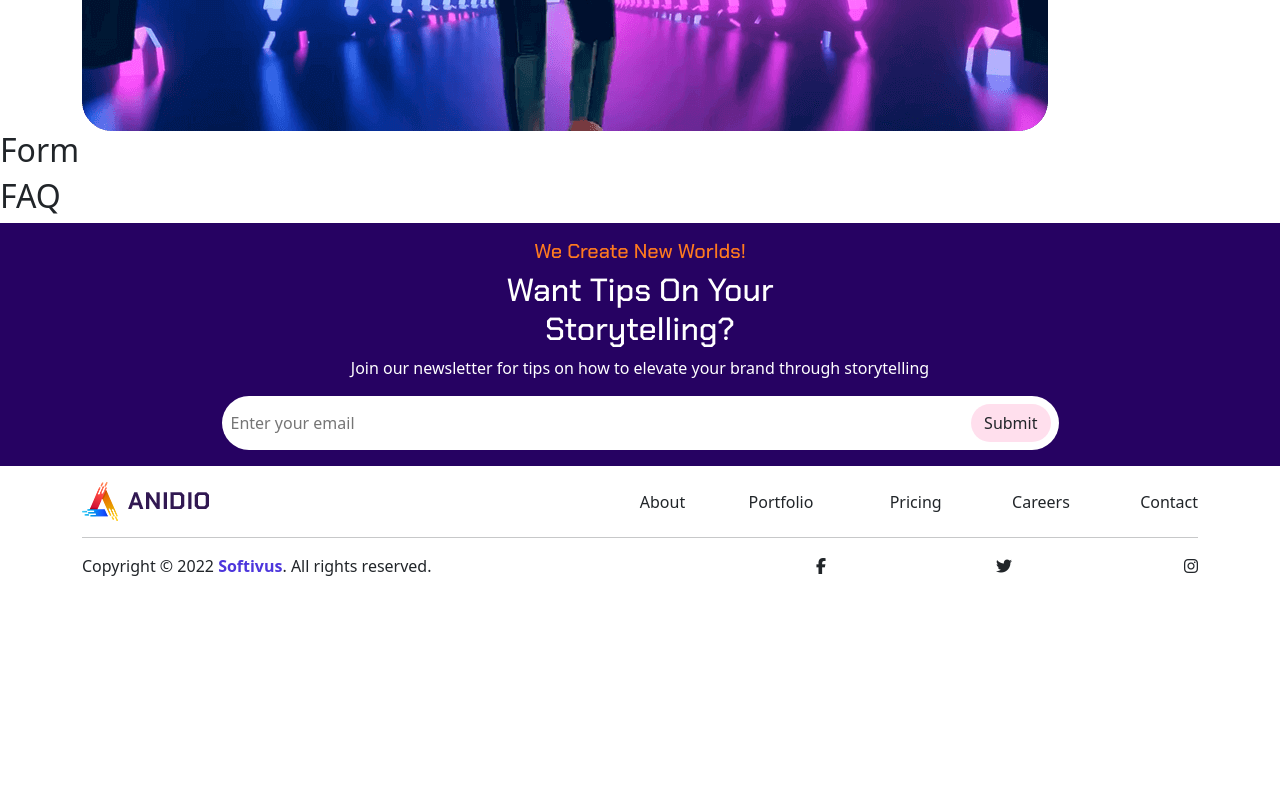
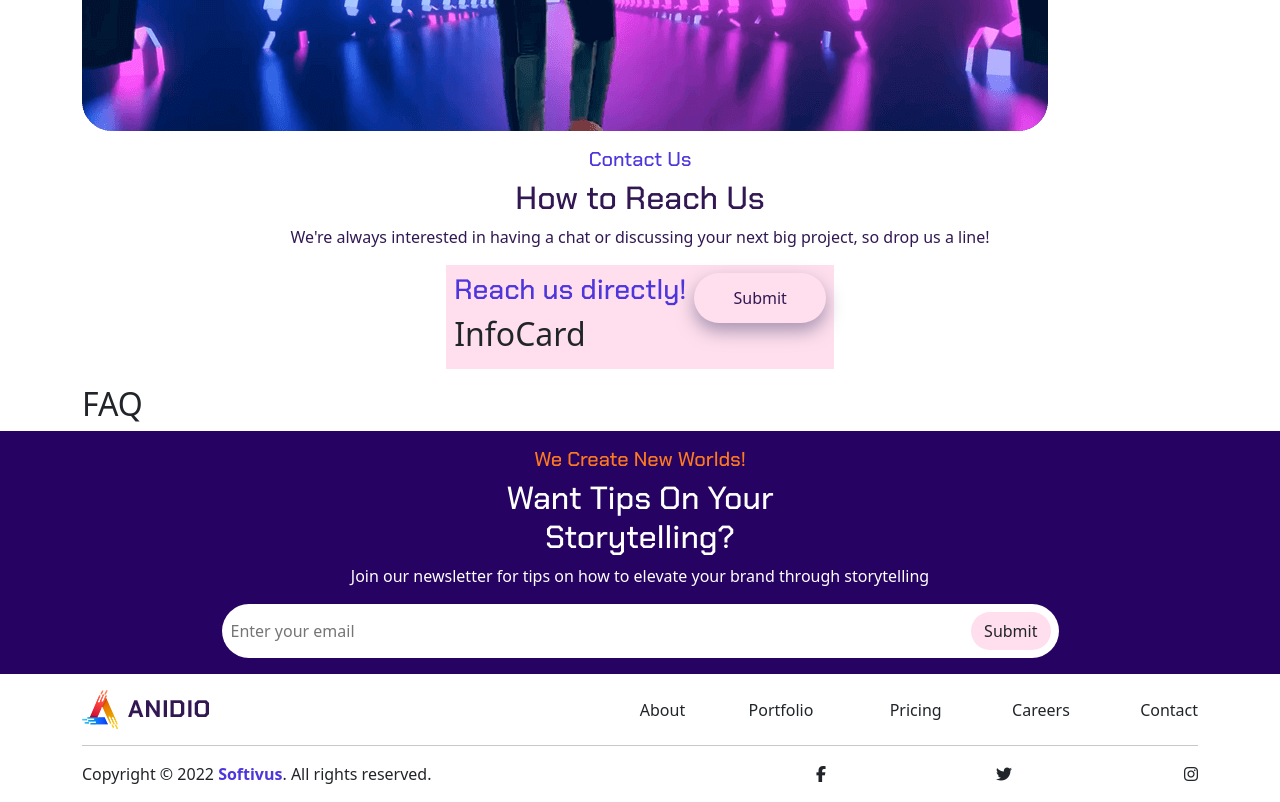
Before and after one commit to IvanTorzoni/proj-html-vuejs, a Vue app: page /contact in a window 1280 px wide. Shown: the part 1060-1862 px from the top of the page. Before the commit the page ends 1654 px from the top, so only its background shows below. Built offline with nearby package versions, Linux system fonts and the light colour scheme.

Commit message:
feat: added SimpleButton & InfoCard - Components

```diff
--- a/src/components/AppFooter.vue
+++ b/src/components/AppFooter.vue
@@ -84,7 +84,7 @@ export default {
    <!-- Footer -->
    <footer class="py-3">
 
-      <div class="container-sm">
+      <div class="container">
 
          <!-- Footer Menu - Section -->
          <section class="row justify-content-between align-items-center">
--- /dev/null
+++ b/src/components/sharedComponents/InfoCard.vue
@@ -0,0 +1,14 @@
+<script>
+export default {
+
+}
+
+</script>
+
+<template>
+
+   <h2>InfoCard</h2>
+
+</template>
+
+<style lang="scss" scoped></style>
--- /dev/null
+++ b/src/components/sharedComponents/SimpleButton.vue
@@ -0,0 +1,32 @@
+<script>
+export default {
+
+   props: {
+
+      bgColor: String,
+      color: String,
+
+   }
+
+}
+
+</script>
+
+<template>
+
+   <button class="ms-btn btn rounded-pill ms-2" :class="bgColor, color">Submit</button>
+
+</template>
+
+<style lang="scss" scoped>
+
+.ms-btn {
+   padding: 12px 38px 12px;
+   display: inline-block;
+   box-shadow: 0px 8px 18px 0px rgba(109, 100, 139, 0.61);
+   border: 1px solid rgba(0, 0, 0, 0);
+   transition: 0.7s;
+
+}
+
+</style>
--- a/src/pages/ContactPage.vue
+++ b/src/pages/ContactPage.vue
@@ -1,13 +1,70 @@
 <script>
+import SimpleButton from '../components/sharedComponents/SimpleButton.vue';
+import InfoCard from '../components/sharedComponents/InfoCard.vue';
+
 export default {
+
+  components: {
+
+    SimpleButton,
+    InfoCard,
+
+  }
 
 }
 </script>
 
 <template>
 
-  <h2>Form</h2>
+  <div class="container-lg">
 
-  <h2>FAQ</h2>
+    <!-- Contact Us - Section -->
+    <section class="py-3">
+
+      <div class="container-sm d-flex flex-column justify-content-center align-items-center">
+
+        <h5 class="ms-font-cp ms-text-l-purple">Contact Us</h5>
+
+        <h2 class="ms-font-cp ms-text-d-purple text-center">How to Reach Us</h2>
+
+        <p class="font-b ms-text-d-purple">We're always interested in having a chat or discussing your next big project,
+          so drop us a line!</p>
+
+        <!-- Info&ContactForm -->
+        <div class="ms-bg-pink d-flex justify-content-between p-2">
+
+          <!-- Infos -->
+          <div>
+
+            <h3 class="ms-font-cp ms-text-l-purple">Reach us directly!</h3>
+
+            <InfoCard />
+
+          </div>
+          <!-- Infos -->
+
+          <!-- ContactForm -->
+          <div>
+
+            <SimpleButton bgColor="ms-bg-pink" color="ms-text-d-purple"/>
+
+          </div>
+          <!-- /ContactForm -->
+
+        </div>
+        <!-- /Info&ContactForm -->
+
+      </div>
+
+    </section>
+    <!-- /Contact Us - Section -->
+
+  </div>
+
+  <div class="container-sm">
+
+    <h2>FAQ</h2>
+
+  </div>
 
 </template>
```
